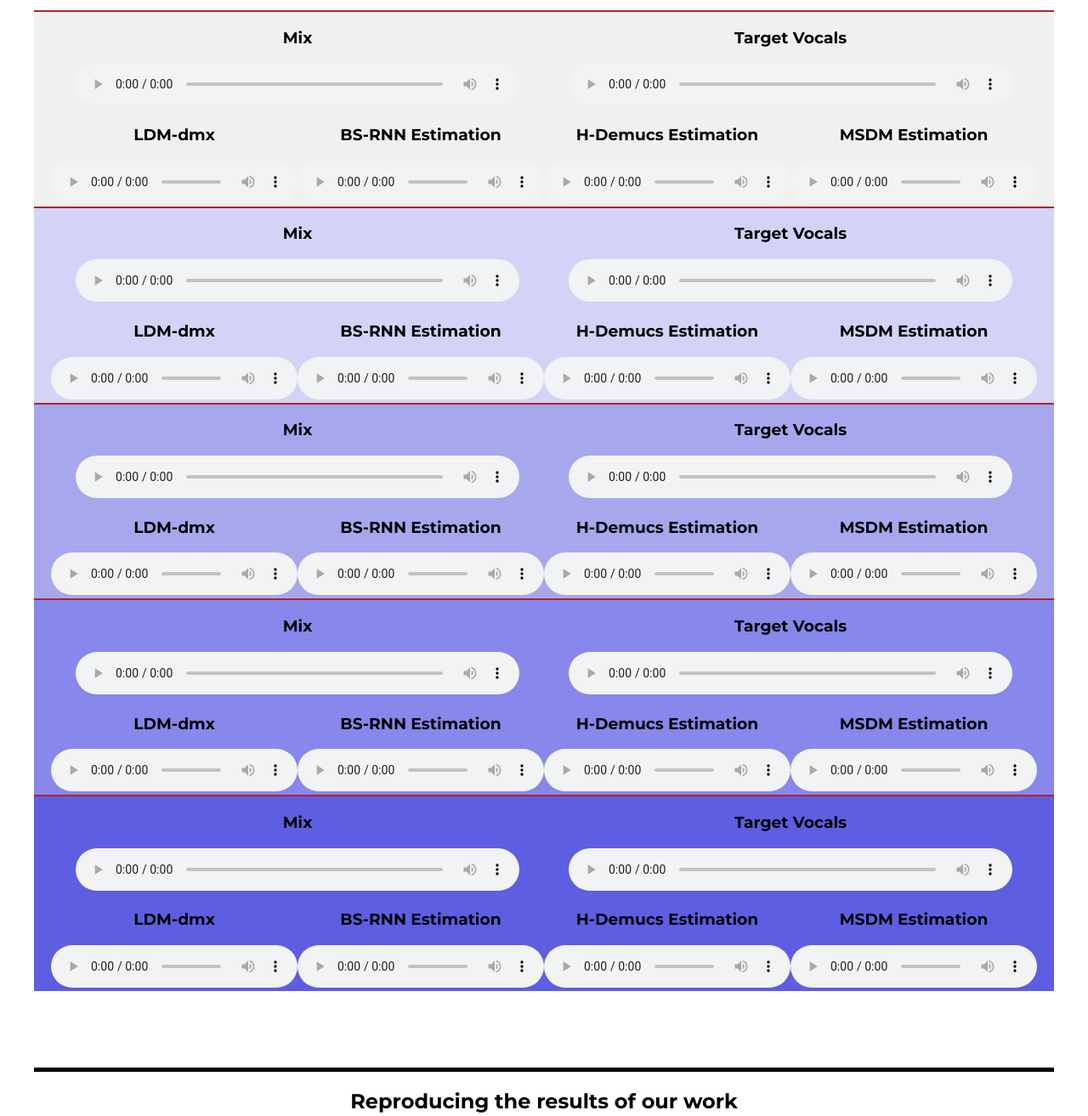
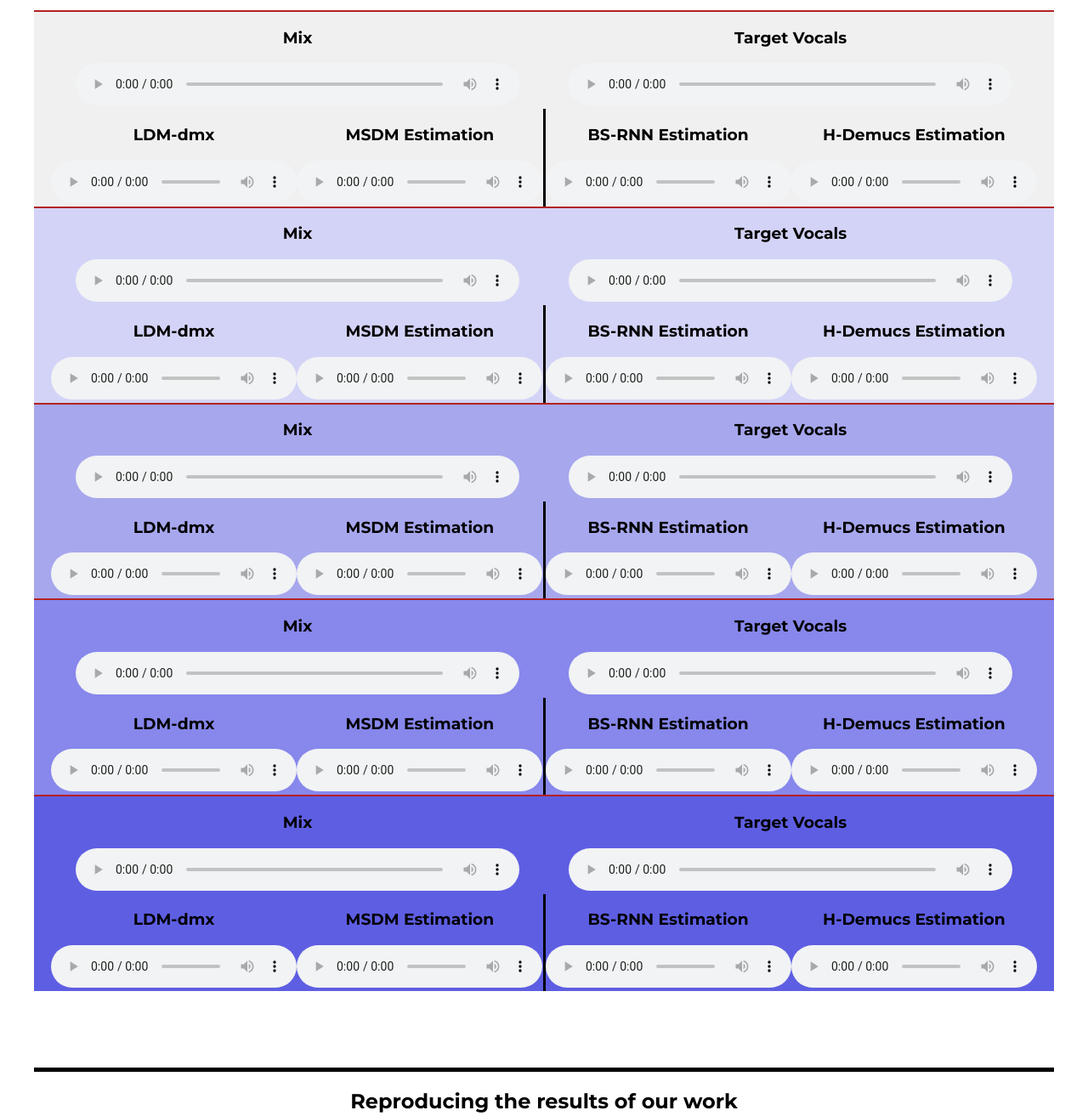
Before and after one commit to diffusion-separation/ldm-vocal-extraction, a plain HTML site: page index.html in a window 1280 px wide. Shown: the part 580-1893 px from the top of the page at 85% size. Drawn offline with Linux system fonts and the light colour scheme.

Commit message:
update layout

```diff
--- a/css/styles.css
+++ b/css/styles.css
@@ -48,6 +48,14 @@ h1, h2, h3, h4 {
 .audio-column {
     width: 45%;
     text-align: center;
+
+}
+
+.audio-column-limit {
+    width: 45%;
+    text-align: center;
+    border-left: 3px solid black; /* Left border only */
+
 }
 
 audio {
--- a/index.html
+++ b/index.html
@@ -4,7 +4,7 @@
     <meta charset="UTF-8">
     <meta name="viewport" content="width=device-width, initial-scale=1.0">
     <meta http-equiv="X-UA-Compatible" content="IE=edge">
-    <title>Web demo for IJCNN Special Track submission</title>
+    <title>Demo for IJCNN Special Track submission</title>
     <link href="https://fonts.googleapis.com/css2?family=Montserrat:wght@400;700&display=swap" rel="stylesheet">
     <link rel="icon" href="images/favicon.svg" type="image/x-icon">
     <link rel="stylesheet" href="css/styles.css">
@@ -72,6 +72,12 @@
                     </audio>
                 </div>
                 <div class="audio-column">
+                    <h3>MSDM Estimation</h3>
+                    <audio controls>
+                        <source src="audio/msdm_ex1.wav" type="audio/mpeg">
+                    </audio>
+                </div>
+                <div class="audio-column-limit">
                     <h3>BS-RNN Estimation</h3>
                     <audio controls>
                         <source src="audio/bs_rnn_ex1.wav" type="audio/mpeg">
@@ -81,12 +87,6 @@
                     <h3>H-Demucs Estimation</h3>
                     <audio controls>
                         <source src="audio/h_demucs_ex1.wav" type="audio/mpeg">
-                    </audio>
-                </div>
-                <div class="audio-column">
-                    <h3>MSDM Estimation</h3>
-                    <audio controls>
-                        <source src="audio/msdm_ex1.wav" type="audio/mpeg">
                     </audio>
                 </div>
             </div>
@@ -116,6 +116,12 @@
                     </audio>
                 </div>
                 <div class="audio-column">
+                    <h3>MSDM Estimation</h3>
+                    <audio controls>
+                        <source src="audio/msdm_ex2.wav" type="audio/mpeg">
+                    </audio>
+                </div>
+                <div class="audio-column-limit">
                     <h3>BS-RNN Estimation</h3>
                     <audio controls>
                         <source src="audio/bs_rnn_ex2.wav" type="audio/mpeg">
@@ -125,12 +131,6 @@
                     <h3>H-Demucs Estimation</h3>
                     <audio controls>
                         <source src="audio/h_demucs_ex2.wav" type="audio/mpeg">
-                    </audio>
-                </div>
-                <div class="audio-column">
-                    <h3>MSDM Estimation</h3>
-                    <audio controls>
-                        <source src="audio/msdm_ex2.wav" type="audio/mpeg">
                     </audio>
                 </div>
             </div>
@@ -160,6 +160,12 @@
                     </audio>
                 </div>
                 <div class="audio-column">
+                    <h3>MSDM Estimation</h3>
+                    <audio controls>
+                        <source src="audio/msdm_ex3.wav" type="audio/mpeg">
+                    </audio>
+                </div>
+                <div class="audio-column-limit">
                     <h3>BS-RNN Estimation</h3>
                     <audio controls>
                         <source src="audio/bs_rnn_ex3.wav" type="audio/mpeg">
@@ -169,12 +175,6 @@
                     <h3>H-Demucs Estimation</h3>
                     <audio controls>
                         <source src="audio/h_demucs_ex3.wav" type="audio/mpeg">
-                    </audio>
-                </div>
-                <div class="audio-column">
-                    <h3>MSDM Estimation</h3>
-                    <audio controls>
-                        <source src="audio/msdm_ex3.wav" type="audio/mpeg">
                     </audio>
                 </div>
             </div>
@@ -204,6 +204,12 @@
                     </audio>
                 </div>
                 <div class="audio-column">
+                    <h3>MSDM Estimation</h3>
+                    <audio controls>
+                        <source src="audio/msdm_ex4.wav" type="audio/mpeg">
+                    </audio>
+                </div>
+                <div class="audio-column-limit">
                     <h3>BS-RNN Estimation</h3>
                     <audio controls>
                         <source src="audio/bs_rnn_ex4.wav" type="audio/mpeg">
@@ -213,12 +219,6 @@
                     <h3>H-Demucs Estimation</h3>
                     <audio controls>
                         <source src="audio/h_demucs_ex4.wav" type="audio/mpeg">
-                    </audio>
-                </div>
-                <div class="audio-column">
-                    <h3>MSDM Estimation</h3>
-                    <audio controls>
-                        <source src="audio/msdm_ex4.wav" type="audio/mpeg">
                     </audio>
                 </div>
             </div>
@@ -248,6 +248,12 @@
                     </audio>
                 </div>
                 <div class="audio-column">
+                    <h3>MSDM Estimation</h3>
+                    <audio controls>
+                        <source src="audio/msdm_ex5.wav" type="audio/mpeg">
+                    </audio>
+                </div>
+                <div class="audio-column-limit">
                     <h3>BS-RNN Estimation</h3>
                     <audio controls>
                         <source src="audio/bs_rnn_ex5.wav" type="audio/mpeg">
@@ -257,12 +263,6 @@
                     <h3>H-Demucs Estimation</h3>
                     <audio controls>
                         <source src="audio/h_demucs_ex5.wav" type="audio/mpeg">
-                    </audio>
-                </div>
-                <div class="audio-column">
-                    <h3>MSDM Estimation</h3>
-                    <audio controls>
-                        <source src="audio/msdm_ex5.wav" type="audio/mpeg">
                     </audio>
                 </div>
             </div>
```
